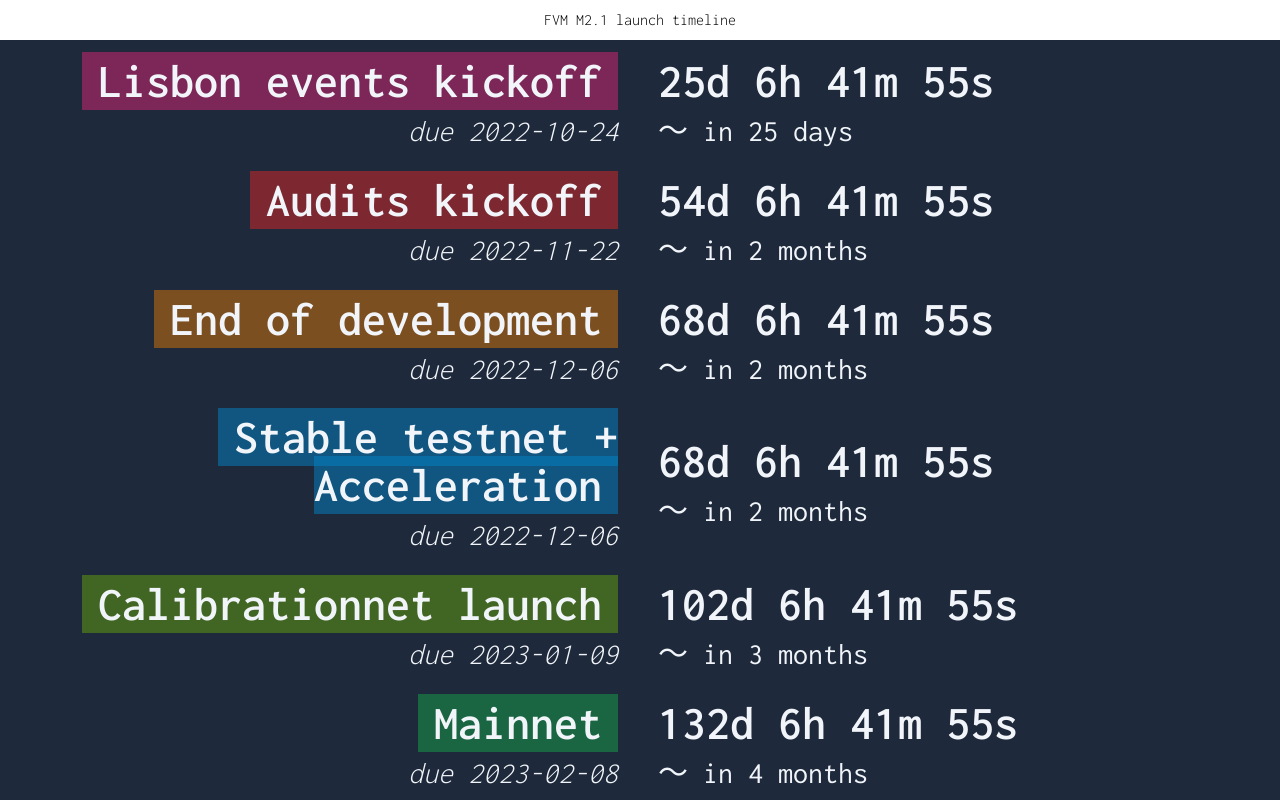
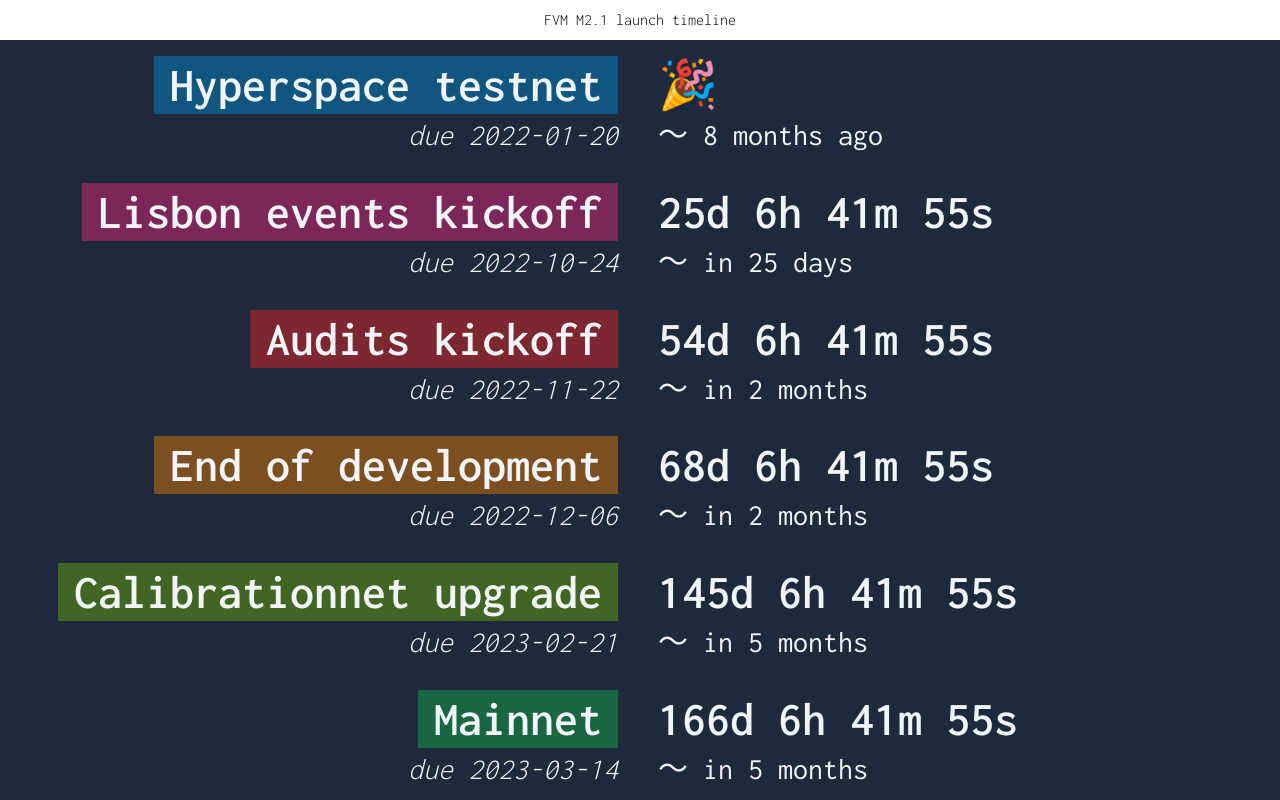
Before and after one commit to raulk/fvm-timeline, a Next.js app: page / in a window 1280 px wide. Built offline with nearby package versions, Linux system fonts and the light colour scheme.

Commit message:
Update index.js

```diff
--- a/pages/index.js
+++ b/pages/index.js
@@ -12,9 +12,9 @@ const deadlines = [
   { milestone: "End of development", date: "2022-12-06", colors: "bg-slate-800 text-slate-100 hover:text-amber-100 hover:bg-amber-600", c: "bg-amber-600/50" },
   { milestone: "Lisbon events kickoff", date: "2022-10-24", colors: "bg-slate-800 text-slate-100 hover:text-pink-100 hover:bg-pink-600", c: "bg-pink-600/50" },
   { milestone: "Audits kickoff", date: "2022-11-22", colors: "bg-slate-800 text-slate-100 hover:text-red-100 hover:bg-red-600", c: "bg-red-600/50" },
-  { milestone: "Stable testnet + Acceleration", date: "2022-12-06", colors: "bg-slate-800 text-slate-100 hover:text-sky-100 hover:bg-sky-600", c: "bg-sky-600/50" },
-  { milestone: "Calibrationnet launch", date: "2023-01-09", colors: "bg-slate-800 text-slate-100 hover:text-lime-100 hover:bg-lime-600", c: "bg-lime-600/50" },
-  { milestone: "Mainnet", date: "2023-02-08", colors: "bg-slate-800 text-slate-100 hover:text-green-100 hover:bg-green-600", c: "bg-green-600/50" },
+  { milestone: "Hyperspace testnet", date: "2022-01-20", colors: "bg-slate-800 text-slate-100 hover:text-sky-100 hover:bg-sky-600", c: "bg-sky-600/50" },
+  { milestone: "Calibrationnet upgrade", date: "2023-02-21", colors: "bg-slate-800 text-slate-100 hover:text-lime-100 hover:bg-lime-600", c: "bg-lime-600/50" },
+  { milestone: "Mainnet", date: "2023-03-14", colors: "bg-slate-800 text-slate-100 hover:text-green-100 hover:bg-green-600", c: "bg-green-600/50" },
 ];
 
 const renderer = ({ days, hours, minutes, seconds, completed }) => <span className={styles.timer}>{completed ? "🎉" : `${days}d ${hours}h ${minutes}m ${zeroPad(seconds)}s`}</span>
```
